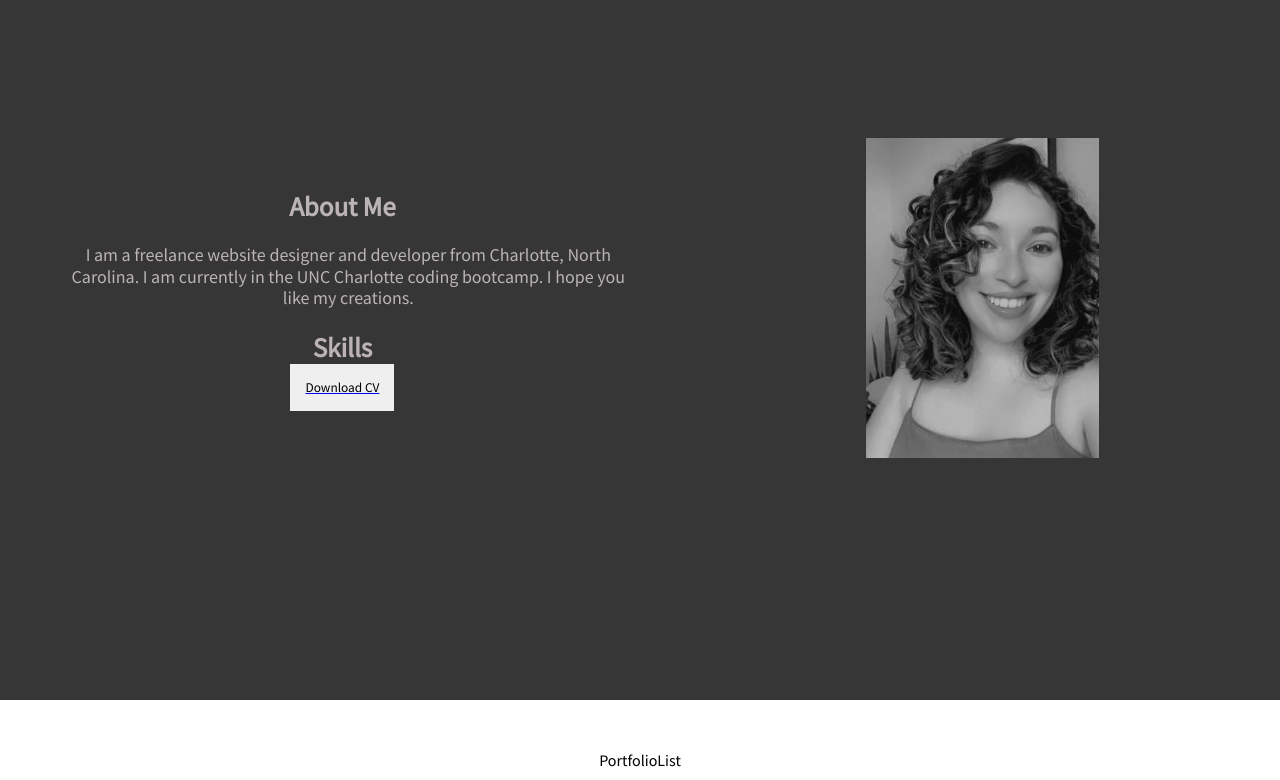
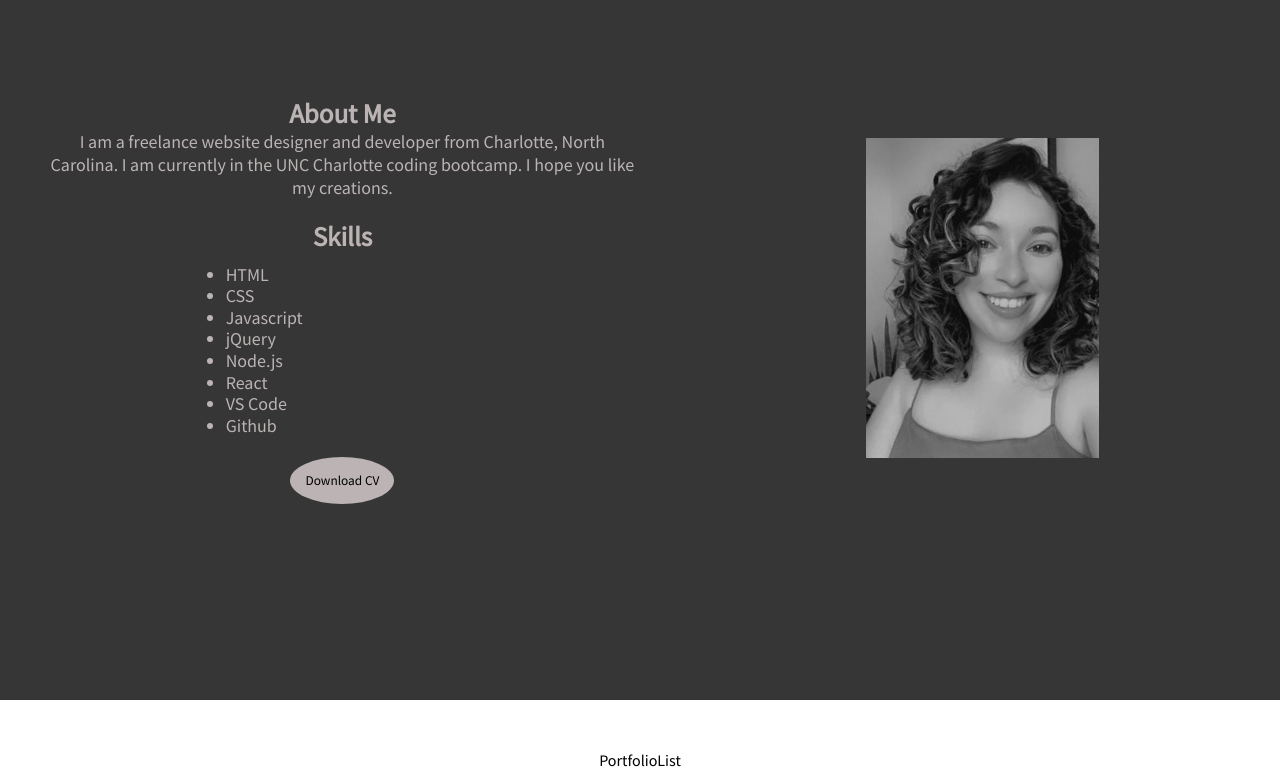
Before and after one commit to barrantesc/barran-react-portfolio, a React (Create React App) app: page / in a window 1280 px wide. Shown: the part 900-1680 px from the top of the page. Built offline with nearby package versions, Linux system fonts and the light colour scheme.

Commit message:
Wrote and Styled Skills

```diff
--- a/src/components/About/About.jsx
+++ b/src/components/About/About.jsx
@@ -14,7 +14,17 @@ const About = () => {
                     I am a freelance website designer and developer from Charlotte, North Carolina. I am currently in the UNC Charlotte coding bootcamp. I hope you like my creations.
                 </p>
 
-                <h2> Skills </h2>
+                <h2 className='a-skills'> Skills </h2>
+                <ul className='a-skill-list'>
+                    <li>HTML</li>
+                    <li>CSS</li>
+                    <li>Javascript</li>
+                    <li>jQuery</li>
+                    <li>Node.js</li>
+                    <li>React</li>
+                    <li>VS Code</li>
+                    <li>Github</li>
+                </ul>
                 <div className="a-button">
                     <a href='../../Software Resume 2022.pdf' download="" className='a-button'>
                         <button> Download CV </button> </a>
--- a/src/components/About/about.css
+++ b/src/components/About/about.css
@@ -18,15 +18,39 @@
     font-size: 18px;
 }
 
-p {
+.a-desc p {
     width: 95%;
     line-height: 1.2;
     margin: 3.5%;
 }
 
+.a-skills{
+    padding-top: 20px;
+    margin-bottom: -10px;
+}
+
+ul{
+    padding-left: 160px;
+}
+
+.a-skill-list{
+    /* width: 95%; */
+    line-height: 1.2;
+    margin: 3.5%;
+    text-align: left;
+
+}
+
  .a-button {
     display: flex;
     justify-content: center;
+    text-decoration: none;
+    color: #363636;
+ }
+
+ button{
+    background-color:#BCB4B4;
+    border-radius: 50%;
  }
 
 /* .a-card {
@@ -61,6 +85,10 @@ p {
         height: 30vh;
     } */
 
+    ul{
+        padding: 0 0 0 120px;
+    }
+
     .a-Img {
         height: 200px;
         padding-bottom: 20px;
```
